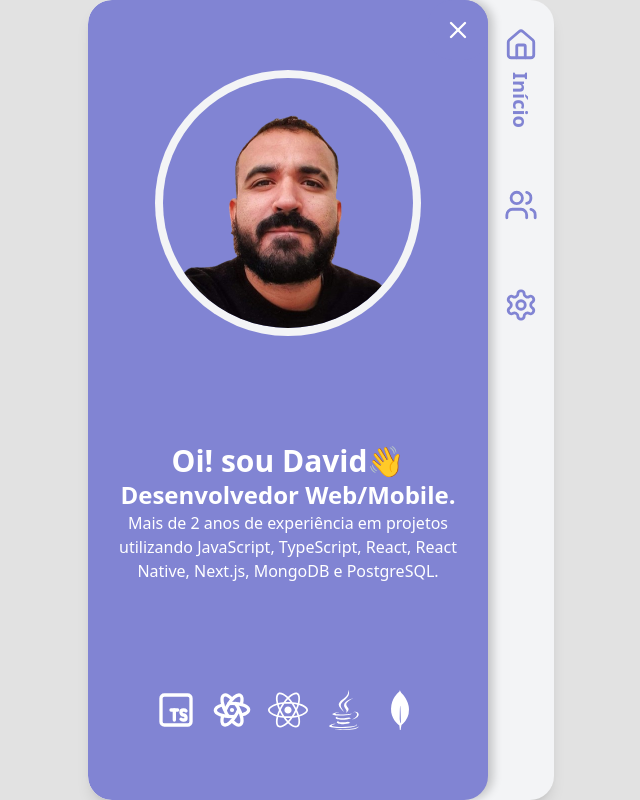
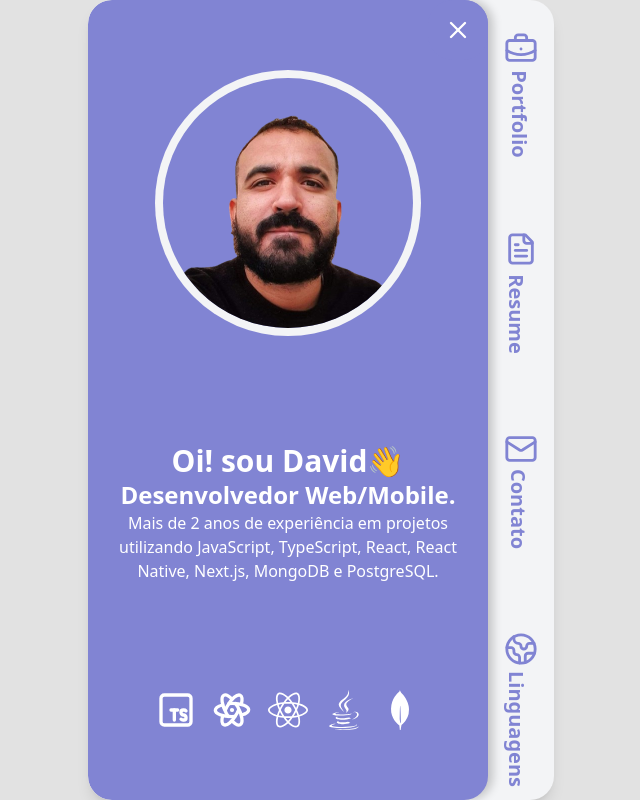
Before and after one commit to Deyvid-Kasteh/meu_portfolio_kasteh, a Next.js app: page / in a window 1280 px wide. Both pictures are taken after a click on the button 810 px from the left and 30 px from the top of the page. Shown: the whole page, without its empty margins (319-959 px from the left). Built offline with nearby package versions, Linux system fonts and the light colour scheme; a web font is replaced by a local one.

Commit message:
feat: nav 1

```diff
--- a/app/nav.jsx
+++ b/app/nav.jsx
@@ -1,37 +1,49 @@
 import React from "react";
-import { motion, AnimatePresence } from "motion/react";
-import { Home, Users, Settings, Menu, X } from "lucide-react";
+import { motion } from "motion/react";
+import { BriefcaseBusiness, FileText, Mail, Earth } from "lucide-react";
 
 const Nav = () => {
   const iconColor = "#8184d3";
-  const menuItems = [
-    { icon: Home, text: "Início" },
-    { icon: Users, text: "Usuários" },
-    { icon: Settings, text: "Configurações" },
-  ];
   return (
     <motion.div className="flex flex-col items-center h-full rounded-3xl">
-      <nav className="relative mt-4 flex flex-col h-full">
+      <nav className=" flex flex-col h-full justify-around">
         <motion.a
-          className="flex cursor-pointer px-4 py-3 rounded-full h-[160px]"
-          //   whileHover={{ backgroundColor: "#8184d3", color: "white" }}
+          className="relative flex cursor-pointer px-4 py-3 rounded-full h-[160px] text-[#8184d3]"
+          whileHover={{ color: "#6c6eb1" }}
         >
-          <Home size={34} color={iconColor} />
-          <motion.span className="absolute top-[70px] right-1.5 ml-2 rotate-90 text-xl font-bold text-[#8184d3]">
-            Início
+          <BriefcaseBusiness size={34} />
+          <motion.span className="absolute top-[80px] -right-2 ml-2 rotate-90 text-xl font-bold ">
+            Portfolio
+          </motion.span>
+        </motion.a>
+
+        <motion.a
+          className="relative flex cursor-pointer px-4 py-3 h-[160px] text-[#8184d3]"
+          whileHover={{ color: "#6c6eb1" }}
+        >
+          <FileText size={34} />
+          <motion.span className="absolute top-[80px] -right-0.5 ml-2 rotate-90 text-xl font-bold">
+            Resume
+          </motion.span>
+        </motion.a>
+
+        <motion.a
+          className="relative flex cursor-pointer px-4 py-3 rounded-full h-[160px] text-[#8184d3]"
+          whileHover={{ color: "#6c6eb1" }}
+        >
+          <Mail size={34} />
+          <motion.span className="absolute top-[75px] -right-1 ml-2 rotate-90 text-xl font-bold ">
+            Contato
           </motion.span>
         </motion.a>
         <motion.a
-          className="flex cursor-pointer px-4 py-3 rounded-full h-[100px]"
-          whileHover={{ backgroundColor: "#8184d3", color: "white" }}
+          className="relative flex cursor-pointer px-4 py-3 rounded-full h-[160px] text-[#8184d3]"
+          whileHover={{ color: "#6c6eb1" }}
         >
-          <Users size={34} color={iconColor} />
-        </motion.a>
-        <motion.a
-          className="flex cursor-pointer px-4 py-3 rounded-full h-[100px]"
-          whileHover={{ backgroundColor: "#8184d3", color: "white" }}
-        >
-          <Settings size={34} color={iconColor} />
+          <Earth size={34} />
+          <motion.span className="absolute top-[95px] -right-5 ml-2 rotate-90 text-xl font-bold ">
+            Linguagens
+          </motion.span>
         </motion.a>
       </nav>
     </motion.div>
```
